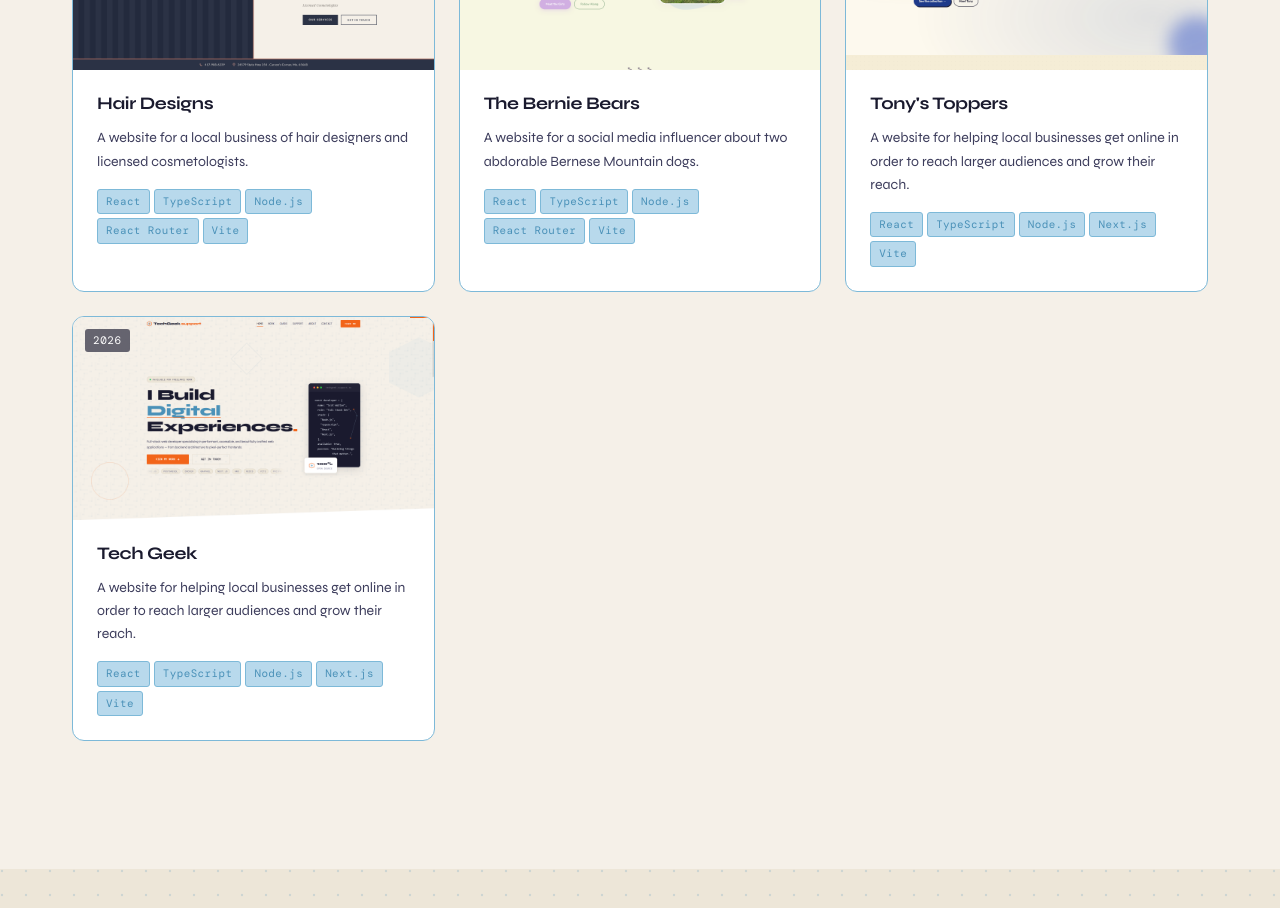
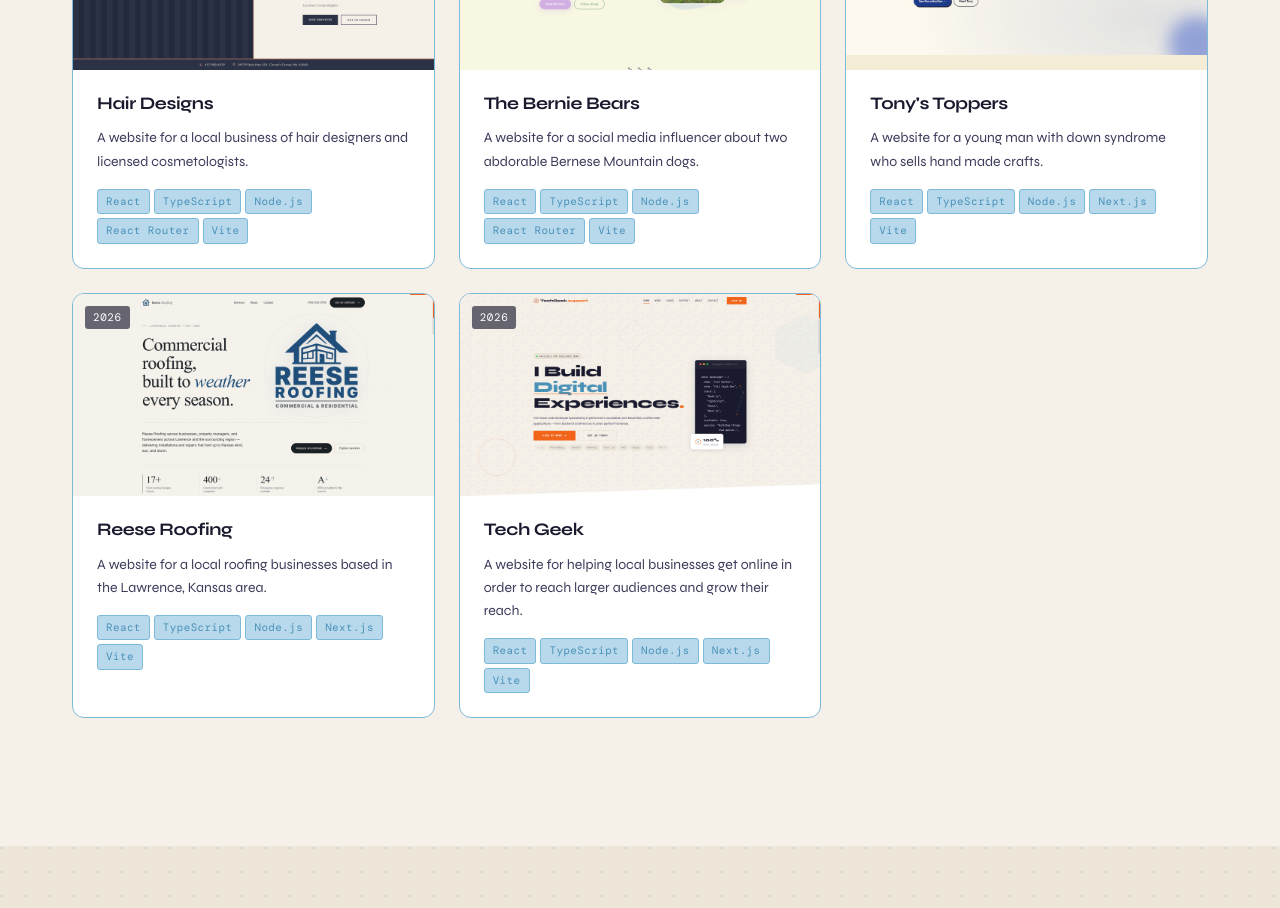
Before and after one commit to z4nta0/techgeek, a React (Vite) app: page /work in a window 1280 px wide. Shown: the part 920-1828 px from the top of the page. Built offline with nearby package versions, Linux system fonts and the light colour scheme; a web font is replaced by a local one.

Commit message:
What: Add new project to Work page, Reese Roofing. Why: Completed initial design and code for a new project. How: Add new website image and object to index.ts.

```diff
--- a/src/data/index.ts
+++ b/src/data/index.ts
@@ -1,8 +1,9 @@
 import type { Project, GreetingCard, SupportArticle } from '../types';
 import hairDesignsImg from '../assets/hair-designs-website.png';
 import bernieBearsImg from '../assets/the-bernie-bears-website.png';
+import tonysToppersImg from '../assets/tonys-toppers-website.png';
+import reeseRoofingImg from '../assets/reese-roofing-website.png';
 import techGeekImg from '../assets/tech-geek-website.png';
-import tonysToppersImg from '../assets/tonys-toppers-website.png';
 import mothersDayCardPreview from '../assets/mothers-day-card-preview-image.png';
 import happyBirthdayCardPreview from '../assets/happy-birthday-card-preview-image.png';
 import fourthOfJulyCardPreview from '../assets/fourth-of-july-card-preview-image.png';
@@ -36,7 +37,7 @@ export const projects: Project[] = [
   {
     id: 'proj-03',
     title: 'Tony\'s Toppers',
-    description: 'A website for helping local businesses get online in order to reach larger audiences and grow their reach.',
+    description: 'A website for a young man with down syndrome who sells hand made crafts.',
     tags: ['React', 'TypeScript', 'Node.js', 'Next.js', 'Vite'],
     liveUrl: 'https://tonystoppers.com/',
     githubUrl: 'https://github.com/z4nta0/tonys-toppers',
@@ -46,6 +47,17 @@ export const projects: Project[] = [
   },
   {
     id: 'proj-04',
+    title: 'Reese Roofing',
+    description: 'A website for a local roofing businesses based in the Lawrence, Kansas area.',
+    tags: ['React', 'TypeScript', 'Node.js', 'Next.js', 'Vite'],
+    liveUrl: 'https://reese-roofing.netlify.app//',
+    githubUrl: 'https://github.com/z4nta0/reese-roofing',
+    imageUrl: reeseRoofingImg,
+    featured: true,
+    year: 2026,
+  },
+  {
+    id: 'proj-05',
     title: 'Tech Geek',
     description: 'A website for helping local businesses get online in order to reach larger audiences and grow their reach.',
     tags: ['React', 'TypeScript', 'Node.js', 'Next.js', 'Vite'],
```
Also changed, not shown: src/assets/reese-roofing-website.png (added).
